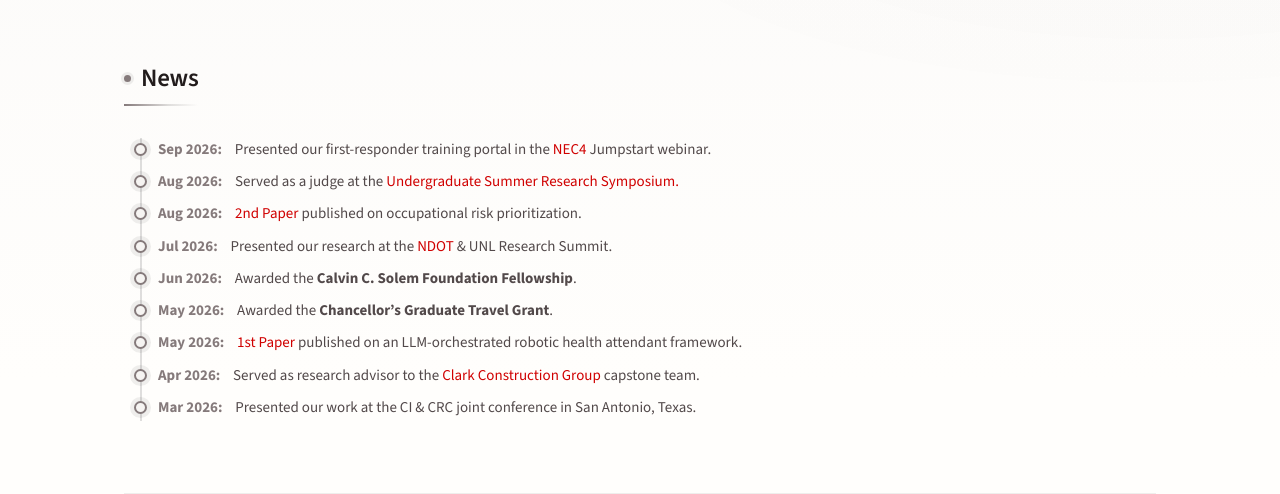
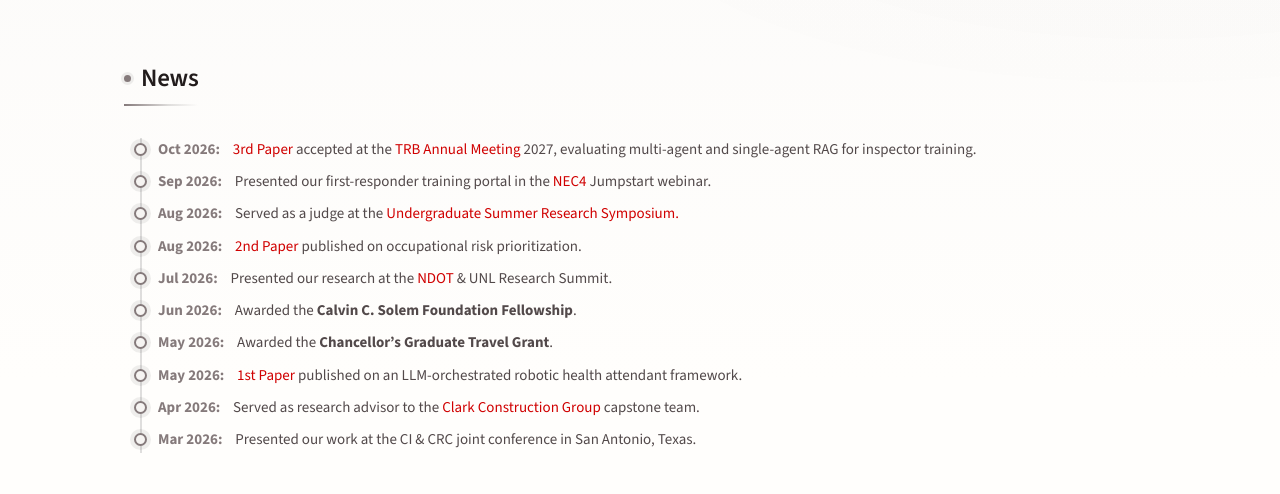
Before and after one commit to Irfan-Gazi0/Portfolio, a plain HTML site: page index.html in a window 1280 px wide. Shown: the part 4240-4734 px from the top of the page. Drawn offline with nearby package versions, Linux system fonts and the light colour scheme.

Commit message:
Add Oct 2026 news item for the TRB 2027 paper acceptance
Co-Authored-By: Claude Opus 5.5 <noreply@anthropic.com>

```diff
--- a/index.html
+++ b/index.html
@@ -1206,6 +1206,7 @@ footer {
     <h2 class="section-heading">News</h2>
     <div class="news-scroll" tabindex="0" role="region" aria-label="News and updates">
       <ul>
+        <li><span class="date">Oct 2026:</span> <a href="#pub-trb-2027">3rd Paper</a> accepted at the <a href="https://trb-annual-meeting.nationalacademies.org/" target="_blank" rel="noopener">TRB Annual Meeting</a> 2027, evaluating multi-agent and single-agent RAG for inspector training.</li>
         <li><span class="date">Sep 2026:</span> Presented our first-responder training portal in the <a href="https://nec4.unl.edu/" target="_blank" rel="noopener">NEC4</a> Jumpstart webinar.</li>
         <li><span class="date">Aug 2026:</span> Served as a judge at the <a href="https://www.unl.edu/gradstudies/" target="_blank" rel="noopener">Undergraduate Summer Research Symposium.</a> </li>
         <li><span class="date">Aug 2026:</span> <a href="https://doi.org/10.1038/s41598-026-63788-2" target="_blank" rel="noopener">2nd Paper</a> published on occupational risk prioritization.</li>
```
